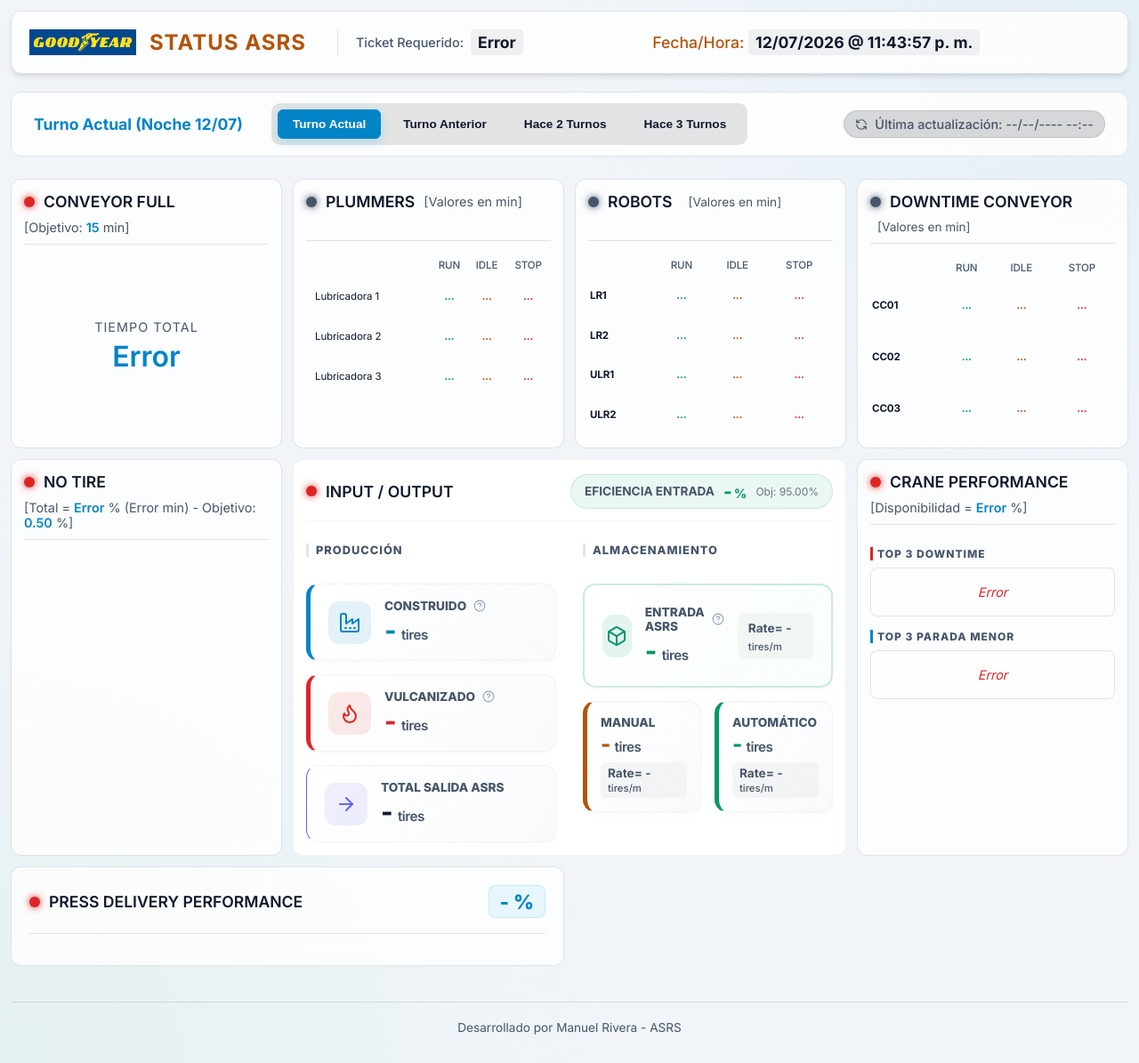
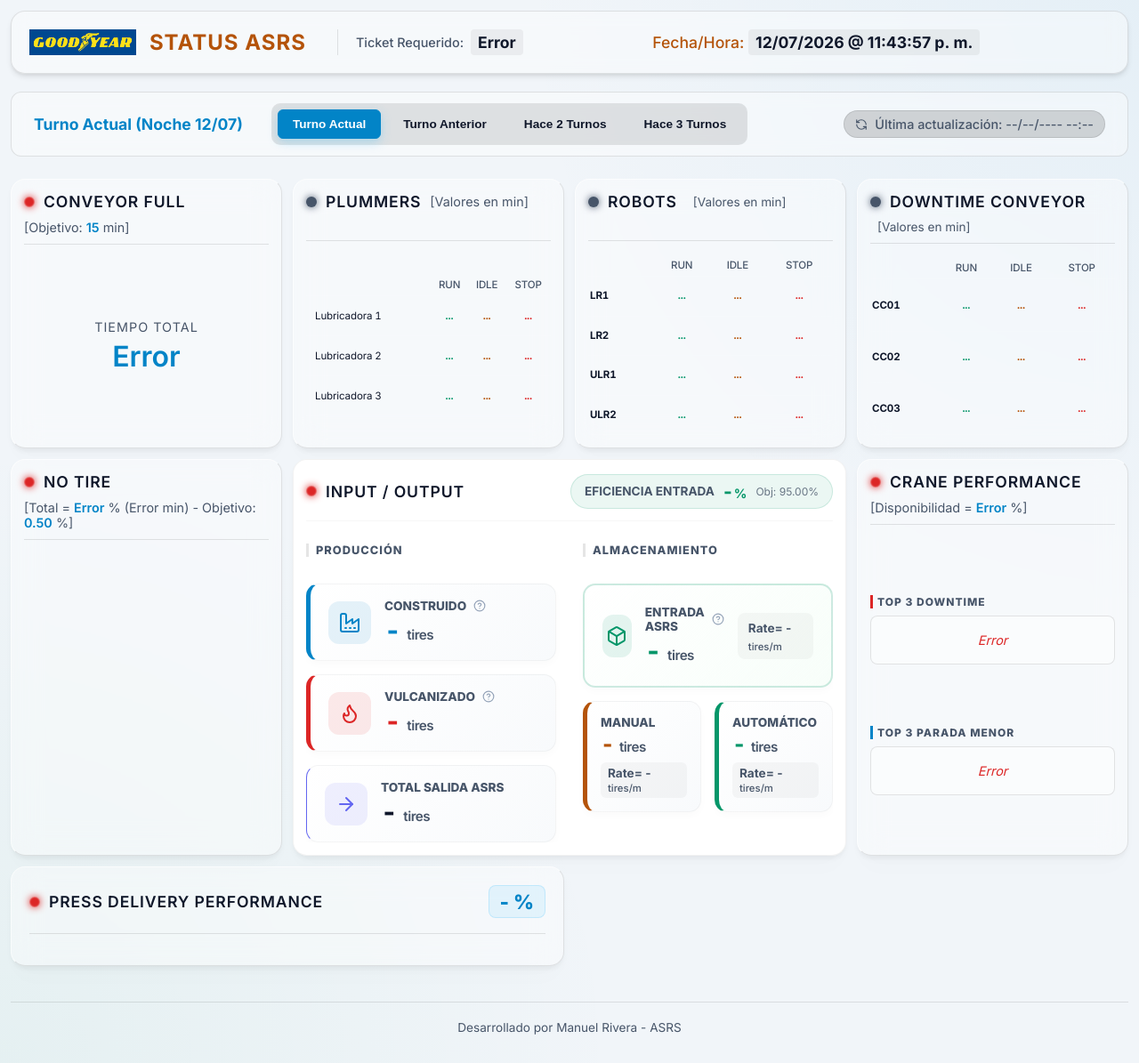
Before and after one commit to Manuel-GY/Dashboard-ASRS, a PHP site: page / in a window 1280 px wide. Shown: the whole page at 89% size. Run offline with PHP 8.4, Linux system fonts and the light colour scheme.

Commit message:
style: rediseño UI/UX premium con glassmorphism, sombras multicapa y números tabulares

```diff
--- a/static/style.css
+++ b/static/style.css
@@ -1,6 +1,6 @@
 :root {
     --bg-base: #f1f5f9;
-    --bg-card: rgba(255, 255, 255, 0.8);
+    --bg-card: rgba(255, 255, 255, 0.4);
     --border-color: rgba(0, 0, 0, 0.1);
     --text-main: #0f172a;
     --text-muted: #475569;
@@ -9,7 +9,7 @@
     --warning-color: #b45309;
     --danger-color: #dc2626;
     --font-family: 'Inter', sans-serif;
-    --card-radius: 12px;
+    --card-radius: 16px;
     --highlight-bg: rgba(0, 0, 0, 0.05);
     --highlight-text: #0f172a;
     --bg-gradient-1: rgba(2, 132, 199, 0.05);
@@ -139,14 +139,16 @@ body {
     gap: 20px;
 }
 
-/* Cards */
 .card {
     background: var(--bg-card);
     border: 1px solid var(--border-color);
+    border-top: 1px solid rgba(255, 255, 255, 0.6);
+    border-left: 1px solid rgba(255, 255, 255, 0.6);
     border-radius: var(--card-radius);
     padding: 20px;
-    backdrop-filter: blur(10px);
-    transition: transform 0.2s ease, box-shadow 0.2s ease;
+    backdrop-filter: blur(16px);
+    box-shadow: 0 4px 6px -1px rgba(0, 0, 0, 0.05), 0 10px 15px -3px rgba(0, 0, 0, 0.02), 0 20px 25px -5px rgba(0, 0, 0, 0.01);
+    transition: all 0.3s cubic-bezier(0.25, 0.8, 0.25, 1);
     display: flex;
     flex-direction: column;
     gap: 15px;
@@ -154,9 +156,14 @@ body {
 
 .card:hover {
     transform: translateY(-2px);
-    box-shadow: 0 10px 15px -3px rgba(0, 0, 0, 0.1), 0 4px 6px -2px rgba(0, 0, 0, 0.05);
-    border-color: rgba(255, 255, 255, 0.2);
+    box-shadow: 0 12px 25px -5px rgba(0,0,0,0.08);
+    border-color: rgba(255, 255, 255, 0.4);
 }
+
+td, th, .press-overall-val, .io-box-value, .metric, .value, .time {
+    font-variant-numeric: tabular-nums;
+}
+
 
 .card-header {
     display: flex;
@@ -178,6 +185,7 @@ body {
     font-size: 1.1rem;
     font-weight: 600;
     text-transform: uppercase;
+    letter-spacing: 0.05em;
 }
 
 .indicator {
@@ -203,19 +211,19 @@ body {
 
 @keyframes indicator-pulse-green {
     0% {
-        box-shadow: 0 0 4px var(--success-color);
+        box-shadow: 0 0 4px var(--success-color), inset 0 0 1px #fff;
     }
     100% {
-        box-shadow: 0 0 12px var(--success-color);
+        box-shadow: 0 0 12px var(--success-color), inset 0 0 3px #fff;
     }
 }
 
 @keyframes indicator-pulse-red {
     0% {
-        box-shadow: 0 0 4px var(--danger-color);
+        box-shadow: 0 0 4px var(--danger-color), inset 0 0 1px #fff;
     }
     100% {
-        box-shadow: 0 0 12px var(--danger-color);
+        box-shadow: 0 0 12px var(--danger-color), inset 0 0 3px #fff;
     }
 }
 
@@ -262,6 +270,7 @@ body {
     flex: 1;
     display: flex;
     flex-direction: column;
+    justify-content: space-evenly;
 }
 
 .empty-state-msg {
```
